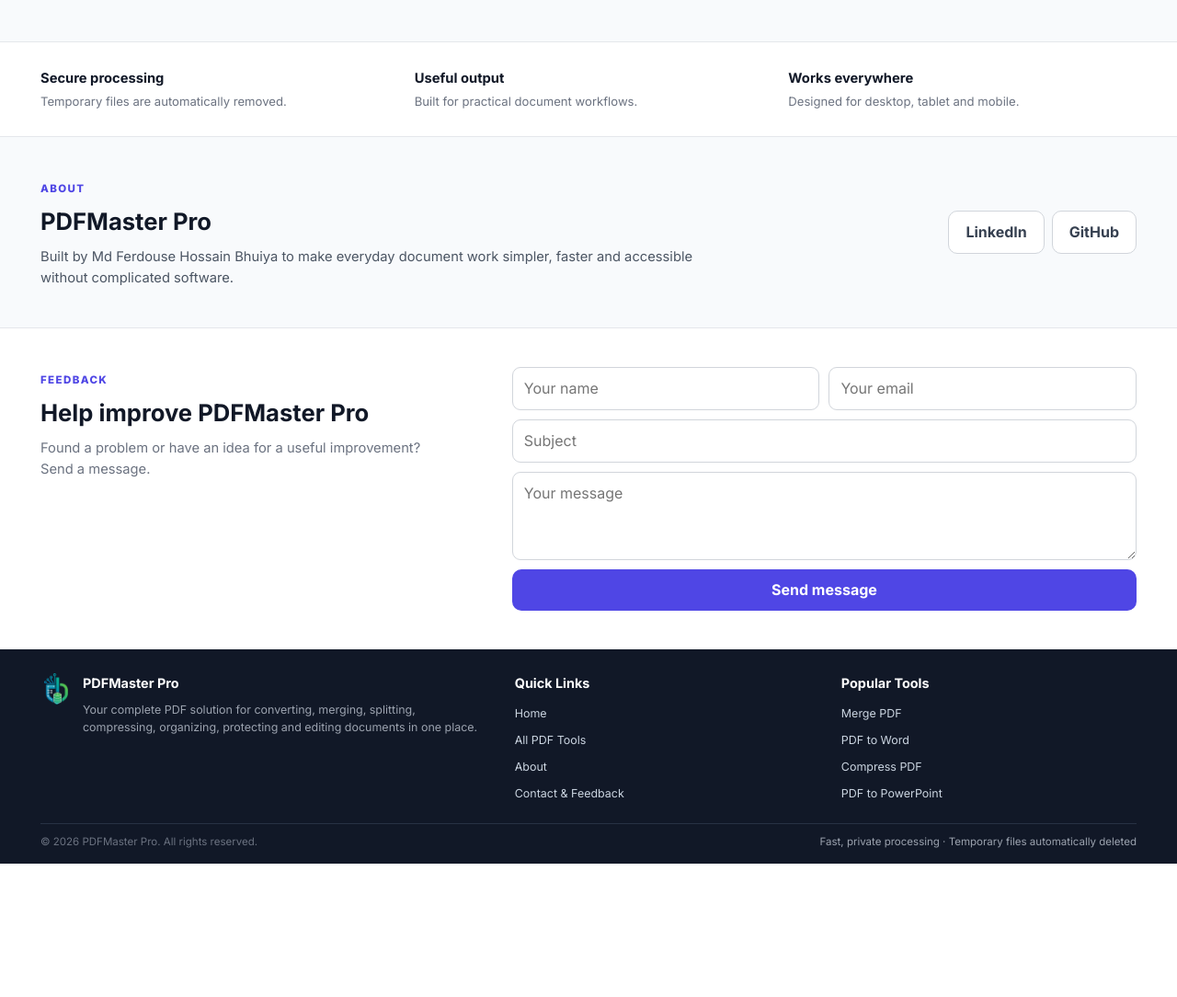
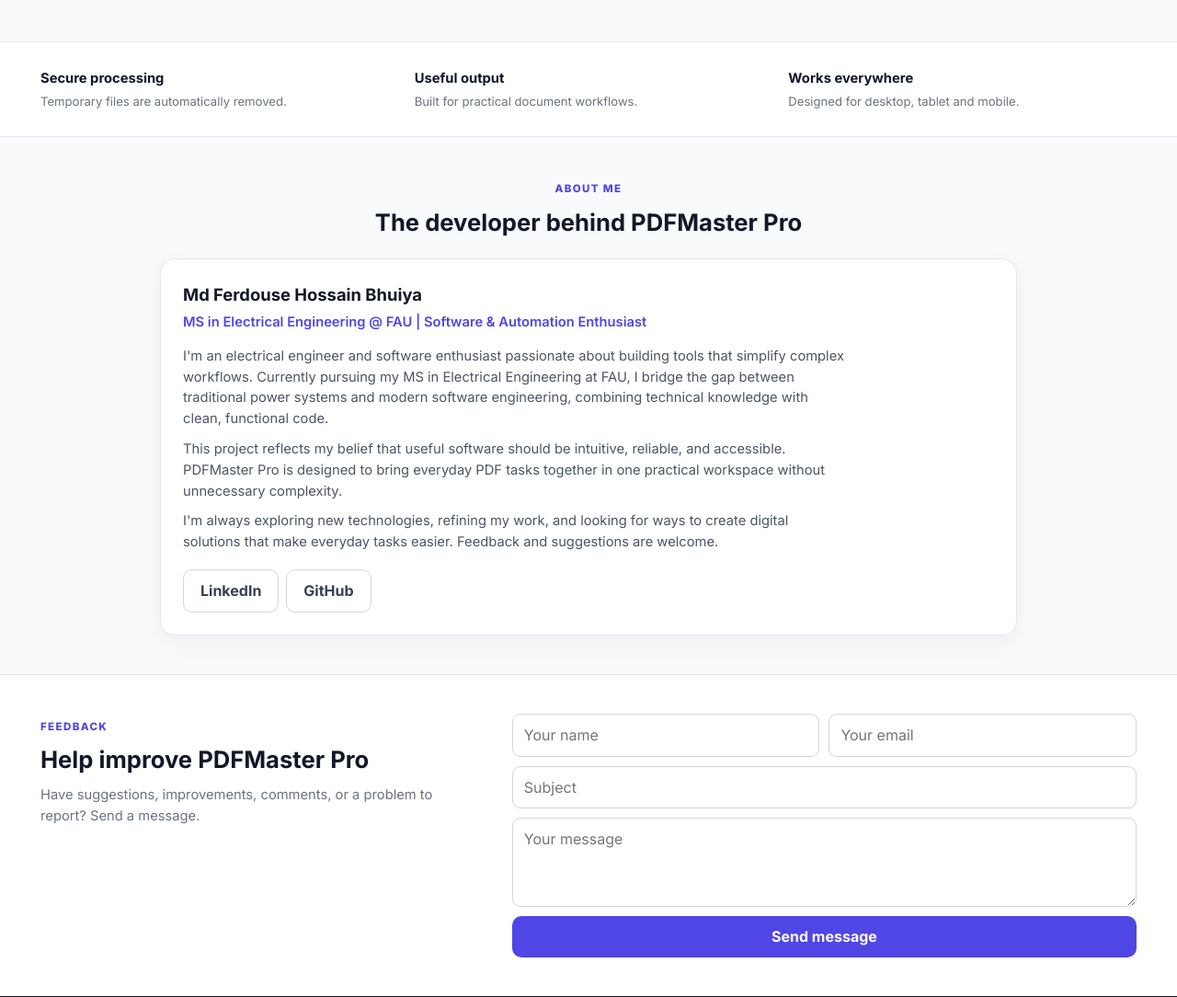
Before and after one commit to ferdousbhuiya/Online_PDF_Converter, a Flask app: page / in a window 1280 px wide. Shown: the part 1357-2441 px from the top of the page at 92% size. Before the commit the page ends 2296 px from the top, so only its background shows below. Run offline with Flask 3, Linux system fonts and the light colour scheme.

Commit message:
Restore detailed about section while keeping compact landing page

```diff
--- a/templates/index.html
+++ b/templates/index.html
@@ -64,15 +64,21 @@
 </section>
 
 <section id="about" class="home-about">
-    <div class="container home-about-inner">
-        <div>
-            <span class="section-eyebrow">About</span>
-            <h2>PDFMaster Pro</h2>
-            <p>Built by Md Ferdouse Hossain Bhuiya to make everyday document work simpler, faster and accessible without complicated software.</p>
+    <div class="container" style="max-width:980px;">
+        <div style="text-align:center;margin-bottom:20px;">
+            <span class="section-eyebrow">About Me</span>
+            <h2 style="margin-top:6px;">The developer behind PDFMaster Pro</h2>
         </div>
-        <div class="about-links">
-            <a href="https://www.linkedin.com/in/ferdousb/" target="_blank" rel="noopener noreferrer" class="btn btn-secondary">LinkedIn</a>
-            <a href="https://github.com/ferdousbhuiya" target="_blank" rel="noopener noreferrer" class="btn btn-secondary">GitHub</a>
+        <div style="background:#fff;border:1px solid #e5e7eb;border-radius:16px;padding:24px;box-shadow:0 8px 24px rgba(15,23,42,.05);">
+            <h3 style="font-size:1.15rem;color:#111827;margin-bottom:4px;">Md Ferdouse Hossain Bhuiya</h3>
+            <p style="font-weight:600;color:#4f46e5;margin-bottom:14px;">MS in Electrical Engineering @ FAU | Software & Automation Enthusiast</p>
+            <p style="margin-bottom:10px;">I'm an electrical engineer and software enthusiast passionate about building tools that simplify complex workflows. Currently pursuing my MS in Electrical Engineering at FAU, I bridge the gap between traditional power systems and modern software engineering, combining technical knowledge with clean, functional code.</p>
+            <p style="margin-bottom:10px;">This project reflects my belief that useful software should be intuitive, reliable, and accessible. PDFMaster Pro is designed to bring everyday PDF tasks together in one practical workspace without unnecessary complexity.</p>
+            <p>I'm always exploring new technologies, refining my work, and looking for ways to create digital solutions that make everyday tasks easier. Feedback and suggestions are welcome.</p>
+            <div class="about-links" style="margin-top:18px;">
+                <a href="https://www.linkedin.com/in/ferdousb/" target="_blank" rel="noopener noreferrer" class="btn btn-secondary">LinkedIn</a>
+                <a href="https://github.com/ferdousbhuiya" target="_blank" rel="noopener noreferrer" class="btn btn-secondary">GitHub</a>
+            </div>
         </div>
     </div>
 </section>
@@ -82,7 +88,7 @@
         <div class="home-contact-copy">
             <span class="section-eyebrow">Feedback</span>
             <h2>Help improve PDFMaster Pro</h2>
-            <p>Found a problem or have an idea for a useful improvement? Send a message.</p>
+            <p>Have suggestions, improvements, comments, or a problem to report? Send a message.</p>
         </div>
         <form action="{{ url_for('send_email') }}" method="POST" class="compact-contact-form">
             <div class="form-row">
```
